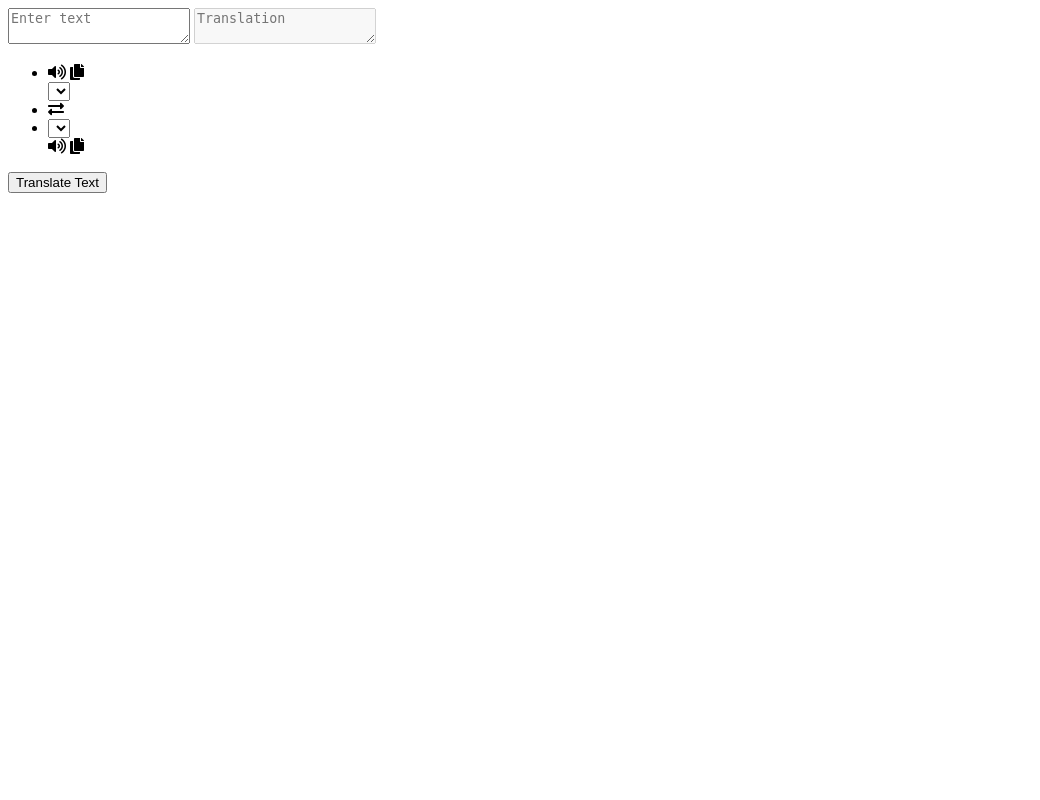
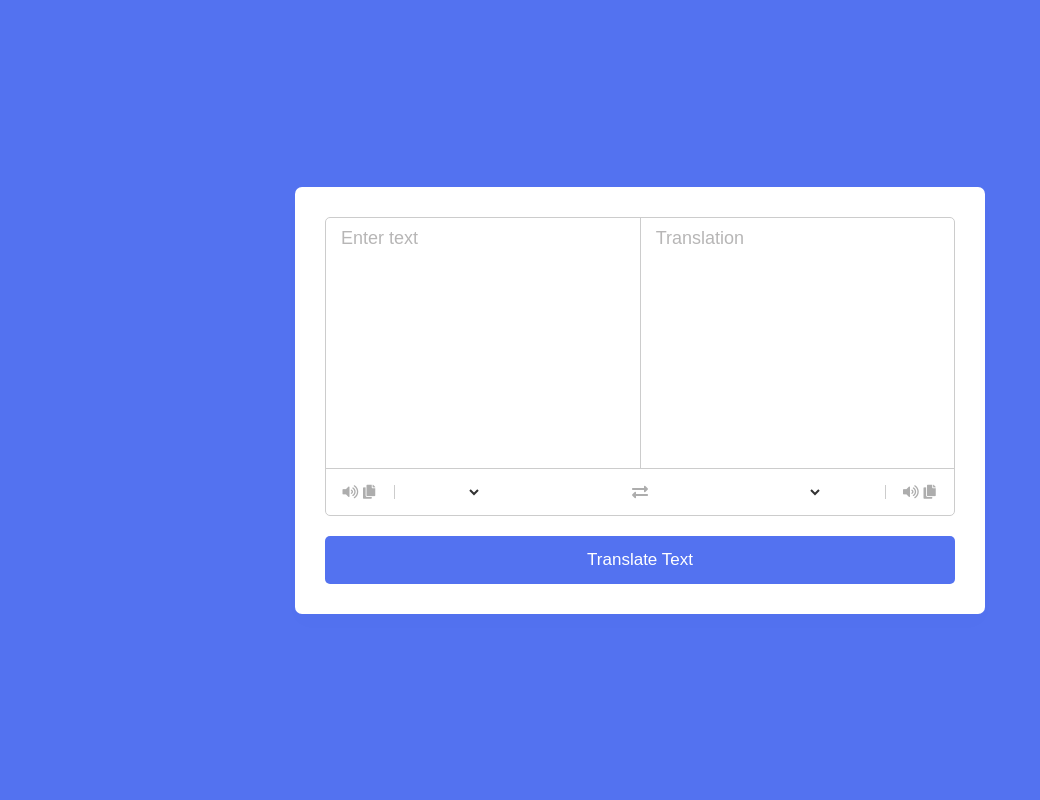
Before and after one commit to krrpatel/app, a PHP site: page /translate.html in a window 1280 px wide. Shown: the whole page, without its empty margins (0-1040 px from the left). Run offline with PHP 8.4, Linux system fonts and the light colour scheme; lists and menus that the app fills with data are empty.

Commit message:
Fuck.css

```diff
--- a/style.css
+++ b/style.css
@@ -20,7 +20,314 @@
        .header {
            text-align: center;
            font-weight: bolder;
-           background-color: #80B327;
-           color: white;
+
+
        }
-   </style>
+
+/* Import Google Font - Poppins */
+
+@import url('https://fonts.googleapis.com/css2?family=Poppins:wght@400;500;600;700&display=swap');
+
+*{
+
+  margin: 0;
+
+  padding: 0;
+
+  box-sizing: border-box;
+
+  font-family: 'Poppins', sans-serif;
+
+}
+
+body{
+
+  display: flex;
+
+  align-items: center;
+
+  justify-content: center;
+
+  padding: 0 10px;
+
+  min-height: 100vh;
+
+  background: #5372F0;
+
+}
+
+.container{
+
+  max-width: 690px;
+
+  width: 100%;
+
+  padding: 30px;
+
+  background: #fff;
+
+  border-radius: 7px;
+
+  box-shadow: 0 10px 20px rgba(0,0,0,0.01);
+
+}
+
+.wrapper{
+
+  border-radius: 5px;
+
+  border: 1px solid #ccc;
+
+}
+
+.wrapper .text-input{
+
+  display: flex;
+
+  border-bottom: 1px solid #ccc;
+
+}
+
+.text-input .to-text{
+
+  border-radius: 0px;
+
+  border-left: 1px solid #ccc;
+
+}
+
+.text-input textarea{
+
+  height: 250px;
+
+  width: 100%;
+
+  border: none;
+
+  outline: none;
+
+  resize: none;
+
+  background: none;
+
+  font-size: 18px;
+
+  padding: 10px 15px;
+
+  border-radius: 5px;
+
+}
+
+.text-input textarea::placeholder{
+
+  color: #b7b6b6;
+
+}
+
+.controls, li, .icons, .icons i{
+
+  display: flex;
+
+  align-items: center;
+
+  justify-content: space-between;
+
+}
+
+.controls{
+
+  list-style: none;
+
+  padding: 12px 15px;
+
+}
+
+.controls .row .icons{
+
+  width: 38%;
+
+}
+
+.controls .row .icons i{
+
+  width: 50px;
+
+  color: #adadad;
+
+  font-size: 14px;
+
+  cursor: pointer;
+
+  transition: transform 0.2s ease;
+
+  justify-content: center;
+
+}
+
+.controls .row.from .icons{
+
+  padding-right: 15px;
+
+  border-right: 1px solid #ccc;
+
+}
+
+.controls .row.to .icons{
+
+  padding-left: 15px;
+
+  border-left: 1px solid #ccc;
+
+}
+
+.controls .row select{
+
+  color: #333;
+
+  border: none;
+
+  outline: none;
+
+  font-size: 18px;
+
+  background: none;
+
+  padding-left: 5px;
+
+}
+
+.text-input textarea::-webkit-scrollbar{
+
+  width: 4px;
+
+}
+
+.controls .row select::-webkit-scrollbar{
+
+  width: 8px;
+
+}
+
+.text-input textarea::-webkit-scrollbar-track,
+
+.controls .row select::-webkit-scrollbar-track{
+
+  background: #fff;
+
+}
+
+.text-input textarea::-webkit-scrollbar-thumb{
+
+  background: #ddd;
+
+  border-radius: 8px;
+
+}
+
+.controls .row select::-webkit-scrollbar-thumb{
+
+  background: #999;
+
+  border-radius: 8px;
+
+  border-right: 2px solid #ffffff;
+
+}
+
+.controls .exchange{
+
+  color: #adadad;
+
+  cursor: pointer;
+
+  font-size: 16px;
+
+  transition: transform 0.2s ease;
+
+}
+
+.controls i:active{
+
+  transform: scale(0.9);
+
+}
+
+.container button{
+
+  width: 100%;
+
+  padding: 14px;
+
+  outline: none;
+
+  border: none;
+
+  color: #fff;
+
+  cursor: pointer;
+
+  margin-top: 20px;
+
+  font-size: 17px;
+
+  border-radius: 5px;
+
+  background: #5372F0;
+
+}
+
+@media (max-width: 660px){
+
+  .container{
+
+    padding: 20px;
+
+  }
+
+  .wrapper .text-input{
+
+    flex-direction: column;
+
+  }
+
+  .text-input .to-text{
+
+    border-left: 0px;
+
+    border-top: 1px solid #ccc;
+
+  }
+
+  .text-input textarea{
+
+    height: 200px;
+
+  }
+
+  .controls .row .icons{
+
+    display: none;
+
+  }
+
+  .container button{
+
+    padding: 13px;
+
+    font-size: 16px;
+
+  }
+
+  .controls .row select{
+
+    font-size: 16px;
+
+  }
+
+  .controls .exchange{
+
+    font-size: 14px;
+
+  }
+
+}
```
